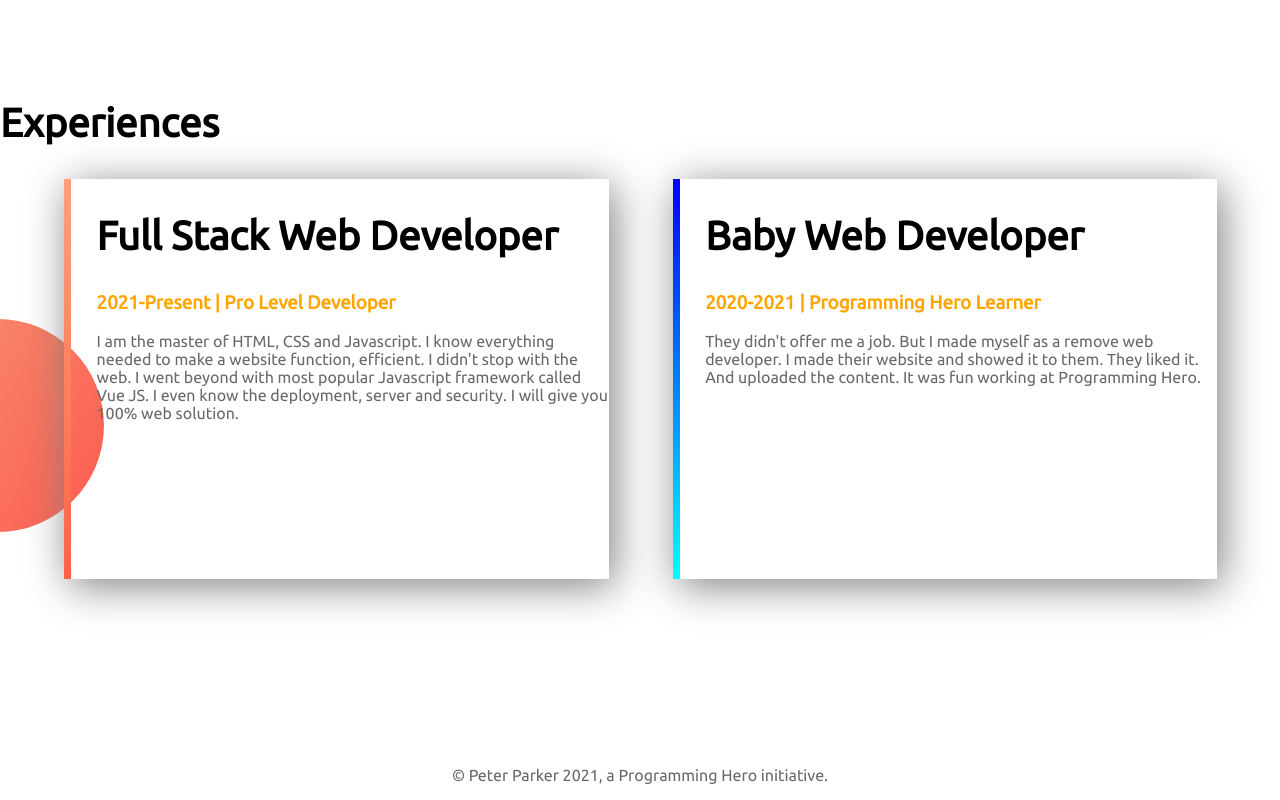
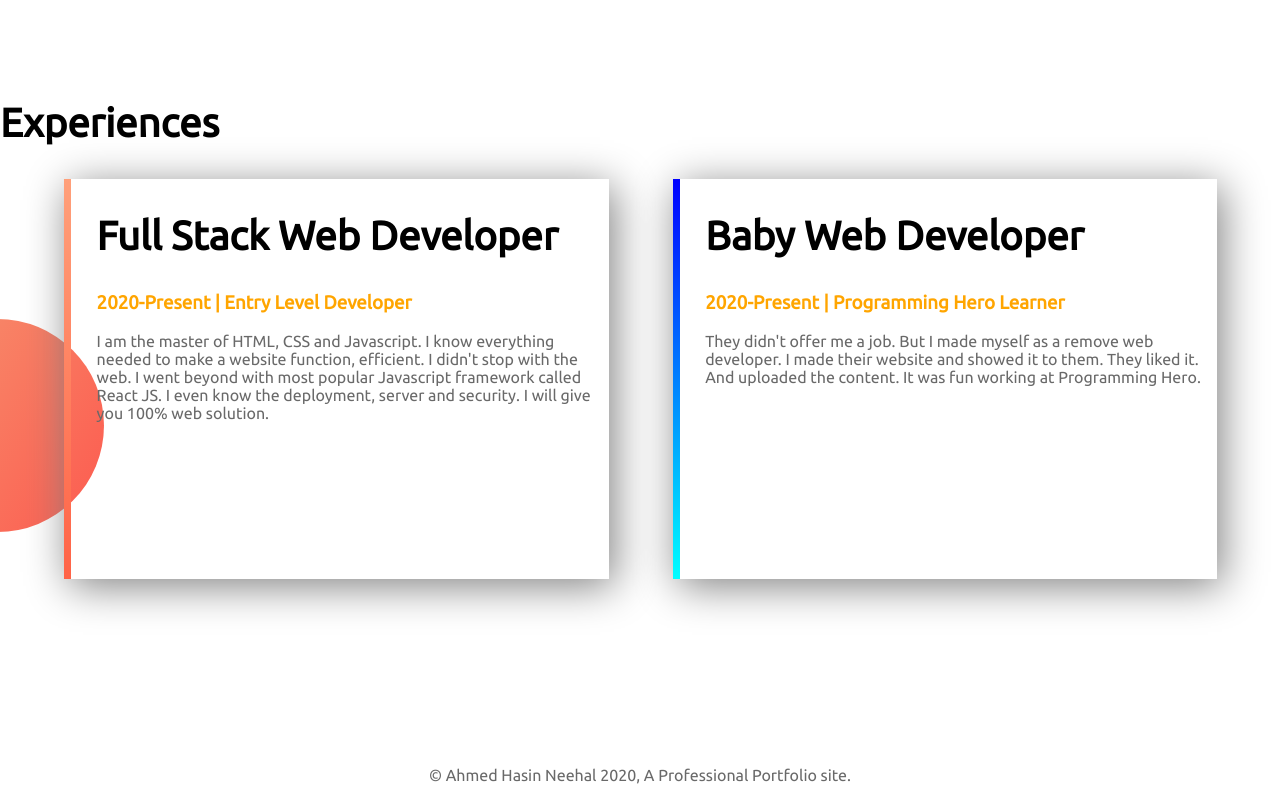
Before and after one commit to ahmed-hasin-neehal/web-portfolio, a plain HTML site: page index.html in a window 1280 px wide. Shown: the part 1233-2033 px from the top of the page. Drawn offline with Linux system fonts and the light colour scheme.

Commit message:
done changes

```diff
--- a/index.html
+++ b/index.html
@@ -18,12 +18,12 @@
             <a class="anchor-button" target="_blank" href="https://www.linkedin.com/in/ahmed-hasin-neehal-725645131/">HIRE ME</a>
         </div>
         <div class="half-width">
-            <img src="images/jhankar.png" alt="">
+            <img src="images/Neehal.png" alt="">
         </div>
     </section>
     <section class="dream-area">
         <div class="half-width">
-            <img src="images/jhankar2.png" alt="">
+            <img src="images/Neehal2.png" alt="">
         </div>
         <div class="half-width">
             <h2>Dream Big</h2>
@@ -36,17 +36,17 @@
         <h2>Experiences</h2>
         <div class="half-width" id="full-stack">
             <h2>Full Stack Web Developer</h2>
-            <h3>2021-Present | Pro Level Developer</h3>
-            <p>I am the master of HTML, CSS and Javascript. I know everything needed to make a website function, efficient. I didn't stop with the web. I went beyond with most popular Javascript framework called Vue JS. I even know the deployment, server and security. I will give you 100% web solution.</p>
+            <h3>2020-Present | Entry Level Developer</h3>
+            <p>I am the master of HTML, CSS and Javascript. I know everything needed to make a website function, efficient. I didn't stop with the web. I went beyond with most popular Javascript framework called React JS. I even know the deployment, server and security. I will give you 100% web solution.</p>
         </div>
         <div class="half-width" id="baby-web">
             <h2>Baby Web Developer</h2>
-            <h3>2020-2021 | Programming Hero Learner</h3>
+            <h3>2020-Present | Programming Hero Learner</h3>
             <p>They didn't offer me a job. But I made myself as a remove web developer. I made their website and showed it to them. They liked it. And uploaded the content. It was fun working at Programming Hero.</p>
         </div>
     </section>
     <footer>
-        <p>© Peter Parker 2021, a Programming Hero initiative.</p>
+        <p>© Ahmed Hasin Neehal 2020, A Professional Portfolio site. </p>
     </footer>
 </body>
 </html>
```
Also changed, not shown: images/Neehal.jpg (deleted), images/Neehal.png (added), images/Neehal2.png (added).
